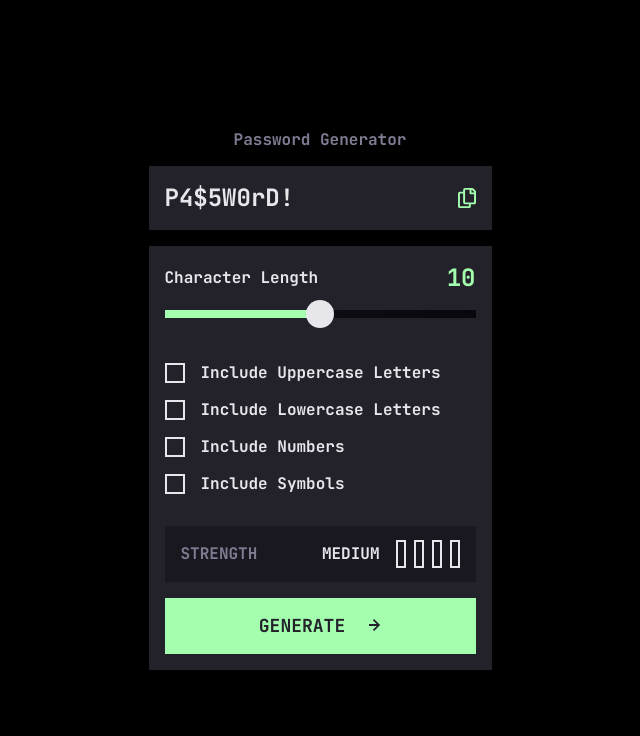
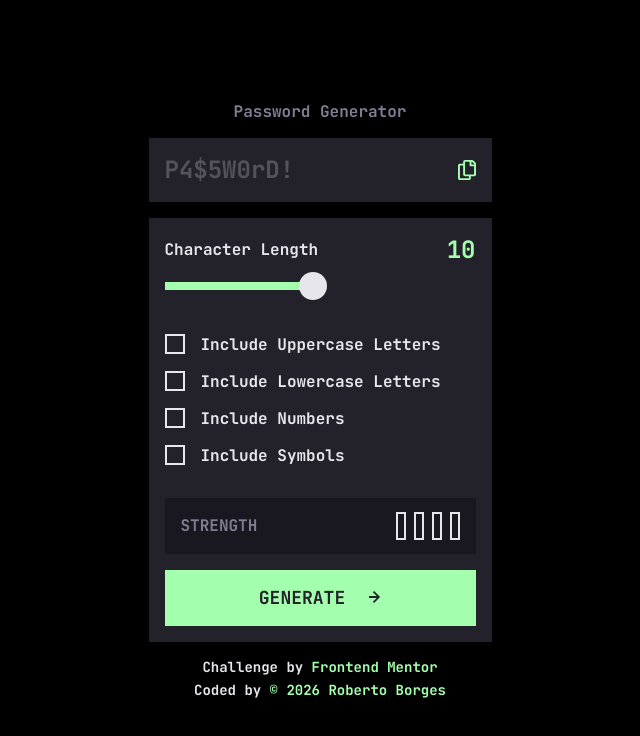
Before and after one commit to Rocabor/14.-Password-generator-app, a plain HTML site: page index.html in a window 1280 px wide. Shown: the whole page, without its empty margins (320-960 px from the left). Drawn offline with Linux system fonts and the light colour scheme.

Commit message:
display movil completo

```diff
--- a/index.html
+++ b/index.html
@@ -13,16 +13,25 @@
     <title>Frontend Mentor | Password generator app</title>
   </head>
   <body>
+    <!-- ============================================= -->
+    <!--  CONTENIDO PRINCIPAL -->
+    <!-- ============================================= -->
     <main class="main">
       <h1 class="generator-title TextPreset4">Password Generator</h1>
 
+      <!-- ============================================= -->
+      <!--  TARJETA DEL GENERADOR -->
+      <!-- ============================================= -->
       <section class="generator-card">
-        <!-- SECCIÓN: Visualización del Resultado -->
+
+        <!-- ============================================= -->
+        <!--  SECCIÓN: VISUALIZACIÓN DE RESULTADO -->
+        <!-- ============================================= -->
         <div class="display-container">
           <div class="password-display">
             <output class="password-text TextPreset2" id="password-output" aria-live="polite">P4$5W0rD!</output>
             <div class="copy-text">
-              <span id="copied-message" class="copy-color TextPreset3" style="display: none">COPIED</span>
+              <span id="copied-message" class="copy-color TextPreset3" style="display: none" role="status">COPIED</span>
               <button id="copy-btn" class="copy-btn" type="button" aria-label="Copy password to clipboard">
                 <img src="starter-code/assets/images/icon-copy.svg" alt="" aria-hidden="true" />
               </button>
@@ -30,31 +39,30 @@
           </div>
         </div>
 
-        <!-- SECCIÓN: Configuración y Formulario -->
+        <!-- ============================================= -->
+        <!--  SECCIÓN: CONFIGURACIÓN Y FORMULARIO -->
+        <!-- ============================================= -->
         <div class="settings-container">
           <form class="generator-form" id="password-form">
-            <!-- Control: Longitud de Caracteres -->
+
+            <!-- ============================================= -->
+            <!--  CONTROL: LONGITUD DE CARACTERES -->
+            <!-- ============================================= -->
             <div class="length-setting">
               <div class="length-header">
                 <label for="character-length-slider" class="length-label TextPreset4">Character Length</label>
-                <output class="length-number TextPreset2" id="character-length-value">10</output>
+                <output class="length-number TextPreset2" id="character-length-value" for="character-length-slider"></output>
               </div>
               <div class="slider-wrapper">
-                <input
-                  type="range"
-                  id="character-length-slider"
-                  class="range-input"
-                  min="0"
-                  max="20"
-                  value="10"
-                  aria-label="Seleccionar longitud de caracteres"
-                  aria-describedby="character-length-value"
-                />
+                <input type="range" id="character-length-slider" class="range-input" min="1" max="20" value="10" />
               </div>
             </div>
 
-            <!-- Control: Opciones de Complejidad -->
+            <!-- ============================================= -->
+            <!--  CONTROL: OPCIONES DE COMPLEJIDAD -->
+            <!-- ============================================= -->
             <fieldset class="options-fieldset">
+              <legend class="sr-only" style="display: none">Password Settings</legend>
               <div class="options-list">
                 <div class="checkbox-group">
                   <input type="checkbox" id="uppercase" class="checkbox-input" />
@@ -75,15 +83,17 @@
               </div>
             </fieldset>
 
-            <!-- SECCIÓN: Indicador de Fortaleza -->
+            <!-- ============================================= -->
+            <!--  SECCIÓN: INDICADOR DE FORTALEZA -->
+            <!-- ============================================= -->
             <div class="generator-controls-bottom">
               <div class="strength-content">
                 <span class="strength-label TextPreset4">STRENGTH</span>
 
                 <div class="strength-cont">
-                  <span id="strength-text" class="strength-rating-text TextPreset4">MEDIUM</span>
+                  <span id="strength-text" class="strength-rating-text TextPreset4"></span>
 
-                  <div class="strength-bars" id="strength-bars" role="meter" aria-valuemin="0" aria-valuemax="4" aria-valuenow="3" aria-valuetext="Strength: MEDIUM">
+                  <div class="strength-bars" id="strength-bars" role="meter" aria-label="Password Strength" aria-valuemin="0" aria-valuemax="4" aria-valuenow="3">
                     <div class="bar active"></div>
                     <div class="bar active"></div>
                     <div class="bar active"></div>
@@ -92,8 +102,9 @@
                 </div>
               </div>
 
-              <!-- SECCIÓN: Botón de Acción -->
-              <div class="action-container">
+              <!-- ============================================= -->
+              <!--  BOTÓN DE ACCIÓN PRINCIPAL -->
+              <!-- ============================================= -->
               <button id="btn-generate" type="submit" class="generate-btn">
                 <span class="btn-text TextPreset3">GENERATE</span>
                 <span class="btn-icon" aria-hidden="true">
@@ -101,10 +112,25 @@
                 </span>
               </button>
             </div>
-            </div>
           </form>
         </div>
       </section>
+
+      <!-- ============================================= -->
+      <!--  SECCIÓN: FOOTER -->
+      <!-- ============================================= -->
+      <footer id="typing-footer">
+        <div class="footer-container">
+          <nav aria-label="Attribution links">
+            <ul class="attribution-list">
+              <li>Challenge by <a href="https://www.frontendmentor.io/challenges/password-generator-app-Mr8CLycqjh" target="_blank" rel="noopener noreferrer">Frontend Mentor</a></li>
+              <li>
+                Coded by <a href="https://www.frontendmentor.io/profile/Rocabor" target="_blank" rel="noopener noreferrer">© <span class="year">2026 </span>Roberto Borges</a>
+              </li>
+            </ul>
+          </nav>
+        </div>
+      </footer>
     </main>
   </body>
 </html>
--- a/script.js
+++ b/script.js
@@ -0,0 +1,292 @@
+document.addEventListener("DOMContentLoaded", () => {
+  // =============================================
+  //  ELEMENTOS DEL DOM
+  // =============================================
+  const rangeInput = document.getElementById("character-length-slider");
+  const lengthValue = document.getElementById("character-length-value");
+  const passwordOutput = document.getElementById("password-output");
+  const copyBtn = document.getElementById("copy-btn");
+  const copiedMessage = document.getElementById("copied-message");
+  const generateBtn = document.getElementById("btn-generate");
+  const strengthText = document.getElementById("strength-text");
+  const strengthBars = document.getElementById("strength-bars");
+  const form = document.getElementById("password-form");
+  const checkboxes = document.querySelectorAll(".checkbox-input");
+
+  // =============================================
+  //  VARIABLES DE ESTADO
+  // =============================================
+  let hasGeneratedPassword = false;
+
+  // =============================================
+  //  CONJUNTOS DE CARACTERES
+  // =============================================
+  const characters = {
+    uppercase: "ABCDEFGHIJKLMNOPQRSTUVWXYZ",
+    lowercase: "abcdefghijklmnopqrstuvwxyz",
+    numbers: "0123456789",
+    symbols: "!@#$%^&*()_+-=[]{}|;:,.<>?",
+  };
+
+  // =============================================
+  //  FUNCIONES DE VALIDACIÓN
+  // =============================================
+  function hasSelectedOptions() {
+    return Array.from(checkboxes).some((checkbox) => checkbox.checked);
+  }
+
+  function showError(message) {
+    alert(message);
+    return false;
+  }
+
+  // =============================================
+  //  FUNCIONES DE INTERFAZ
+  // =============================================
+  function updateSlider() {
+    const value = rangeInput.value;
+    const min = rangeInput.min;
+    const max = rangeInput.max;
+    const percentage = ((value - min) / (max - min)) * 100;
+
+    lengthValue.textContent = value;
+    rangeInput.style.backgroundSize = `${percentage}% 100%`;
+
+    if (hasGeneratedPassword) {
+      updatePassword();
+    }
+  }
+
+  // =============================================
+  //  GENERACIÓN DE CONTRASEÑA
+  // =============================================
+  function generatePassword() {
+    const length = parseInt(rangeInput.value);
+    const selectedChars = [];
+
+    ["uppercase", "lowercase", "numbers", "symbols"].forEach((type) => {
+      const checkbox = document.getElementById(type);
+      if (checkbox.checked) {
+        selectedChars.push(characters[type]);
+      }
+    });
+
+    if (selectedChars.length === 0) {
+      return null;
+    }
+
+    const charPool = selectedChars.join("");
+    let password = "";
+
+    selectedChars.forEach((chars) => {
+      const randomChar = chars[Math.floor(Math.random() * chars.length)];
+      password += randomChar;
+    });
+
+    for (let i = password.length; i < length; i++) {
+      const randomIndex = Math.floor(Math.random() * charPool.length);
+      password += charPool[randomIndex];
+    }
+
+    password = password
+      .split("")
+      .sort(() => Math.random() - 0.5)
+      .join("");
+
+    return password.slice(0, length);
+  }
+
+  // =============================================
+  //  CÁLCULO DE FORTALEZA
+  // =============================================
+  function calculateStrength(password) {
+    if (!password || password.length === 0) return { level: 0, text: "", color: "" };
+
+    let score = 0;
+    const length = password.length;
+
+    if (length >= 12) score += 2;
+    else if (length >= 8) score += 1;
+
+    if (/[A-Z]/.test(password)) score += 1;
+    if (/[a-z]/.test(password)) score += 1;
+    if (/[0-9]/.test(password)) score += 1;
+    if (/[^A-Za-z0-9]/.test(password)) score += 1;
+
+    const levels = [
+      { level: 0, text: "TOO WEAK!", color: "strength-too-weak" },
+      { level: 1, text: "WEAK", color: "strength-weak" },
+      { level: 2, text: "MEDIUM", color: "strength-medium" },
+      { level: 3, text: "STRONG", color: "strength-strong" },
+    ];
+
+    let strengthLevel;
+    if (score <= 2) strengthLevel = levels[0];
+    else if (score === 3) strengthLevel = levels[1];
+    else if (score === 4) strengthLevel = levels[2];
+    else strengthLevel = levels[3];
+
+    return strengthLevel;
+  }
+
+  // =============================================
+  //  VISUALIZACIÓN DE FORTALEZA
+  // =============================================
+  function updateStrengthDisplay(password) {
+    const strength = calculateStrength(password);
+
+    if (hasGeneratedPassword && password !== "P4$5W0rD!") {
+      strengthText.textContent = strength.text;
+      strengthText.style.visibility = "visible";
+    } else {
+      strengthText.textContent = "";
+      strengthText.style.visibility = "hidden";
+    }
+
+    const bars = strengthBars.querySelectorAll(".bar");
+    bars.forEach((bar, index) => {
+      bar.className = "bar";
+
+      if (!hasGeneratedPassword || password === "P4$5W0rD!") {
+        bar.classList.add("active");
+      } else if (index <= strength.level) {
+        bar.classList.add("filled", strength.color);
+      }
+    });
+
+    if (hasGeneratedPassword && password !== "P4$5W0rD!") {
+      strengthBars.setAttribute("aria-valuenow", strength.level + 1);
+    } else {
+      strengthBars.setAttribute("aria-valuenow", 0);
+    }
+  }
+
+  // =============================================
+  //  MANEJO DEL PORTAPAPELES
+  // =============================================
+  function copyToClipboard() {
+    const password = passwordOutput.textContent;
+
+    if (!password) return;
+
+    if (password === "P4$5W0rD!" && !hasGeneratedPassword) return;
+
+    navigator.clipboard
+      .writeText(password)
+      .then(() => {
+        copiedMessage.style.display = "block";
+
+        setTimeout(() => {
+          copiedMessage.style.display = "none";
+        }, 1000);
+      })
+      .catch((err) => {
+        console.error("Error al copiar: ", err);
+      });
+  }
+
+  // =============================================
+  //  ACTUALIZACIÓN DE CONTRASEÑA
+  // =============================================
+  function updatePassword() {
+    if (!hasGeneratedPassword) return;
+
+    if (!hasSelectedOptions()) {
+      showError("Please select at least one character type");
+      return;
+    }
+
+    const password = generatePassword();
+
+    if (password === null) return;
+
+    passwordOutput.textContent = password;
+    passwordOutput.classList.add("active");
+
+    updateStrengthDisplay(password);
+
+    copyBtn.disabled = false;
+  }
+
+  // =============================================
+  //  GENERACIÓN INICIAL DE CONTRASEÑA
+  // =============================================
+  function generateFirstPassword() {
+    if (!hasSelectedOptions()) {
+      showError("Please select at least one character type (uppercase, lowercase, numbers, or symbols)");
+      return;
+    }
+
+    if (!hasGeneratedPassword) {
+      hasGeneratedPassword = true;
+
+      const password = generatePassword();
+
+      if (password === null) return;
+
+      passwordOutput.textContent = password;
+      passwordOutput.classList.add("active");
+
+      updateStrengthDisplay(password);
+
+      copyBtn.disabled = false;
+    } else {
+      updatePassword();
+    }
+  }
+
+  // =============================================
+  //  INICIALIZACIÓN DE LA APLICACIÓN
+  // =============================================
+  function init() {
+    rangeInput.addEventListener("input", updateSlider);
+
+    checkboxes.forEach((checkbox) => {
+      checkbox.addEventListener("change", () => {
+        if (hasGeneratedPassword) {
+          if (hasSelectedOptions()) {
+            updatePassword();
+          } else {
+            showError("Cannot update password without at least one character type selected");
+          }
+        }
+      });
+    });
+
+    copyBtn.addEventListener("click", copyToClipboard);
+
+    generateBtn.addEventListener("click", (e) => {
+      e.preventDefault();
+      generateFirstPassword();
+    });
+
+    form.addEventListener("submit", (e) => {
+      e.preventDefault();
+      generateFirstPassword();
+    });
+
+    updateSlider();
+
+    passwordOutput.textContent = "P4$5W0rD!";
+    passwordOutput.classList.remove("active");
+
+    strengthText.textContent = "";
+    strengthText.style.visibility = "hidden";
+
+    updateStrengthDisplay("P4$5W0rD!");
+
+    copyBtn.disabled = true;
+  }
+
+  init();
+});
+
+// =============================================
+//  EFECTO DE PARPADEO DEL AÑO / FOOTER
+// =============================================
+const yearElement = document.querySelector(".year");
+let blink = true;
+setInterval(() => {
+  yearElement.style.opacity = blink ? "0.5" : "1";
+  blink = !blink;
+}, 800);
--- a/style.css
+++ b/style.css
@@ -1,3 +1,6 @@
+/* ============================================= */
+/*  VARIABLES GLOBALES */
+/* ============================================= */
 :root {
   /* colors */
   --colors-white: hsl(0, 0%, 100%);
@@ -28,6 +31,10 @@
   --spacing-2200: 176px;
   --spacing-2300: 184px;
 }
+
+/* ============================================= */
+/*  RESET Y ESTILOS BASE */
+/* ============================================= */
 * {
   margin: 0;
   padding: 0;
@@ -45,24 +52,33 @@ body {
   justify-content: center;
   min-height: 100vh;
 }
-/* ESTILOS DE TEXTO */
+
+/* ============================================= */
+/*  PRESETS DE TEXTO */
+/* ============================================= */
 .TextPreset1 {
   font-size: 32px;
   line-height: 42px;
 }
+
 .TextPreset2 {
   font-size: 24px;
   line-height: 32px;
 }
+
 .TextPreset3 {
   font-size: 18px;
   line-height: 24px;
 }
+
 .TextPreset4 {
   font-size: 16px;
   line-height: 20px;
 }
 
+/* ============================================= */
+/*  LAYOUT PRINCIPAL */
+/* ============================================= */
 .main {
   width: min(100%, 343px);
   min-height: 539px;
@@ -83,7 +99,9 @@ body {
   gap: var(--spacing-200);
 }
 
-/* SECCIÓN: Visualización del Resultado */
+/* ============================================= */
+/*  SECCIÓN: VISUALIZACIÓN DE RESULTADO */
+/* ============================================= */
 .display-container {
   padding: 16px;
   background-color: var(--colors-grey-800);
@@ -95,14 +113,21 @@ body {
   justify-content: space-between;
 }
 
-/* .password-text {
+.password-text {
   color: var(--colors-grey-700);
-} */
-
-.password-text.empty {
-  color: var(--colors-grey-700);
+  font-size: 24px;
+  overflow: hidden;
+  text-overflow: ellipsis;
+  white-space: nowrap;
 }
 
+.password-text.active {
+  color: var(--colors-white);
+}
+
+/* ============================================= */
+/*  BOTÓN DE COPIAR */
+/* ============================================= */
 .copy-text {
   display: flex;
   align-items: center;
@@ -133,12 +158,13 @@ body {
   height: 100%;
 }
 
-/* Cambio a Blanco al pasar el mouse */
 .copy-btn img:active {
   filter: brightness(0) invert(1);
 }
 
-/* SECCIÓN: Configuración y Formulario */
+/* ============================================= */
+/*  SECCIÓN: CONFIGURACIÓN Y FORMULARIO */
+/* ============================================= */
 .settings-container {
   min-height: 423px;
   padding: var(--spacing-200);
@@ -151,13 +177,16 @@ body {
   gap: var(--spacing-400);
 }
 
-/* Control: Longitud de Caracteres */
+/* ============================================= */
+/*  CONTROL: LONGITUD DE CARACTERES */
+/* ============================================= */
 .length-setting {
   display: flex;
   flex-direction: column;
   gap: var(--spacing-100);
   min-height: 68px;
 }
+
 .length-header {
   display: flex;
   justify-content: space-between;
@@ -169,6 +198,9 @@ body {
   color: var(--colors-green-200);
 }
 
+/* ============================================= */
+/*  SLIDER DE RANGO */
+/* ============================================= */
 .range-input {
   -webkit-appearance: none;
   appearance: none;
@@ -177,29 +209,38 @@ body {
   outline: none;
   background-color: transparent;
   cursor: pointer;
-
-  /* Gradiente para la parte izquierda (recorrido) */
-  background-image: linear-gradient(var(--colors-green-200), var(--colors-green-200)), var(--gradient);
+  background-image:
+    linear-gradient(var(--colors-green-200), var(--colors-green-200)),
+    var(--gradient);
   background-repeat: no-repeat;
   background-size:
-    46% 100%,
+    0% 100%,
     100% 100%;
+  background-position:
+    0 0,
+    0 0;
+  touch-action: none;
+  -webkit-tap-highlight-color: transparent;
 }
 
 .range-input::-webkit-slider-thumb {
   -webkit-appearance: none;
+  appearance: none;
   width: 28px;
   height: 28px;
   border-radius: 50%;
   background: var(--colors-grey-200);
   cursor: pointer;
 }
+
 .range-input::-webkit-slider-thumb:active {
-  background-color: transparent;
+  background-color: var(--colors-black);
   border: 2px solid var(--colors-green-200);
 }
 
-/* Control: Opciones de Complejidad */
+/* ============================================= */
+/*  CONTROL: OPCIONES DE COMPLEJIDAD */
+/* ============================================= */
 .options-fieldset {
   width: 280px;
   min-height: 131px;
@@ -234,13 +275,11 @@ body {
   border-color: var(--colors-green-200);
 }
 
-/* Estilo cuando está marcado */
 .checkbox-input:checked {
   background-color: var(--colors-green-200);
   border-color: var(--colors-green-200);
 }
 
-/* Para mostrar la "palomita" o check al marcar */
 .checkbox-input:checked::before {
   content: "";
   width: 11px;
@@ -250,7 +289,9 @@ body {
   background-position: center;
 }
 
-/* SECCIÓN: Indicador de Fortaleza */
+/* ============================================= */
+/*  SECCIÓN: INDICADOR DE FORTALEZA */
+/* ============================================= */
 .generator-controls-bottom {
   display: flex;
   flex-direction: column;
@@ -281,6 +322,9 @@ body {
   gap: var(--spacing-100);
 }
 
+/* ============================================= */
+/*  BARRAS DE FORTALEZA */
+/* ============================================= */
 .bar {
   display: flex;
   width: 10px;
@@ -313,7 +357,9 @@ body {
   border-color: var(--colors-green-200);
 }
 
-/* SECCIÓN: Botón de Acción */
+/* ============================================= */
+/*  BOTÓN DE ACCIÓN PRINCIPAL */
+/* ============================================= */
 .action-container {
   display: flex;
   min-height: 56px;
@@ -350,3 +396,22 @@ body {
 .generate-btn:active .btn-icon svg path {
   fill: var(--colors-green-200);
 }
+
+/* ============================================= */
+/*  SECCIÓN: FOOTER */
+/* ============================================= */
+.attribution-list {
+  display: flex;
+  flex-direction: column;
+  align-items: center;
+  margin-block-start: 0px;
+  font-size: 14px;
+  color: var(--colors-grey-200);
+  list-style: none;
+  gap: 5px;
+}
+
+.attribution-list a {
+  color: var(--colors-green-200);
+  text-decoration: none;
+}
```
Lines whose indentation alone changed are shown as unchanged.
